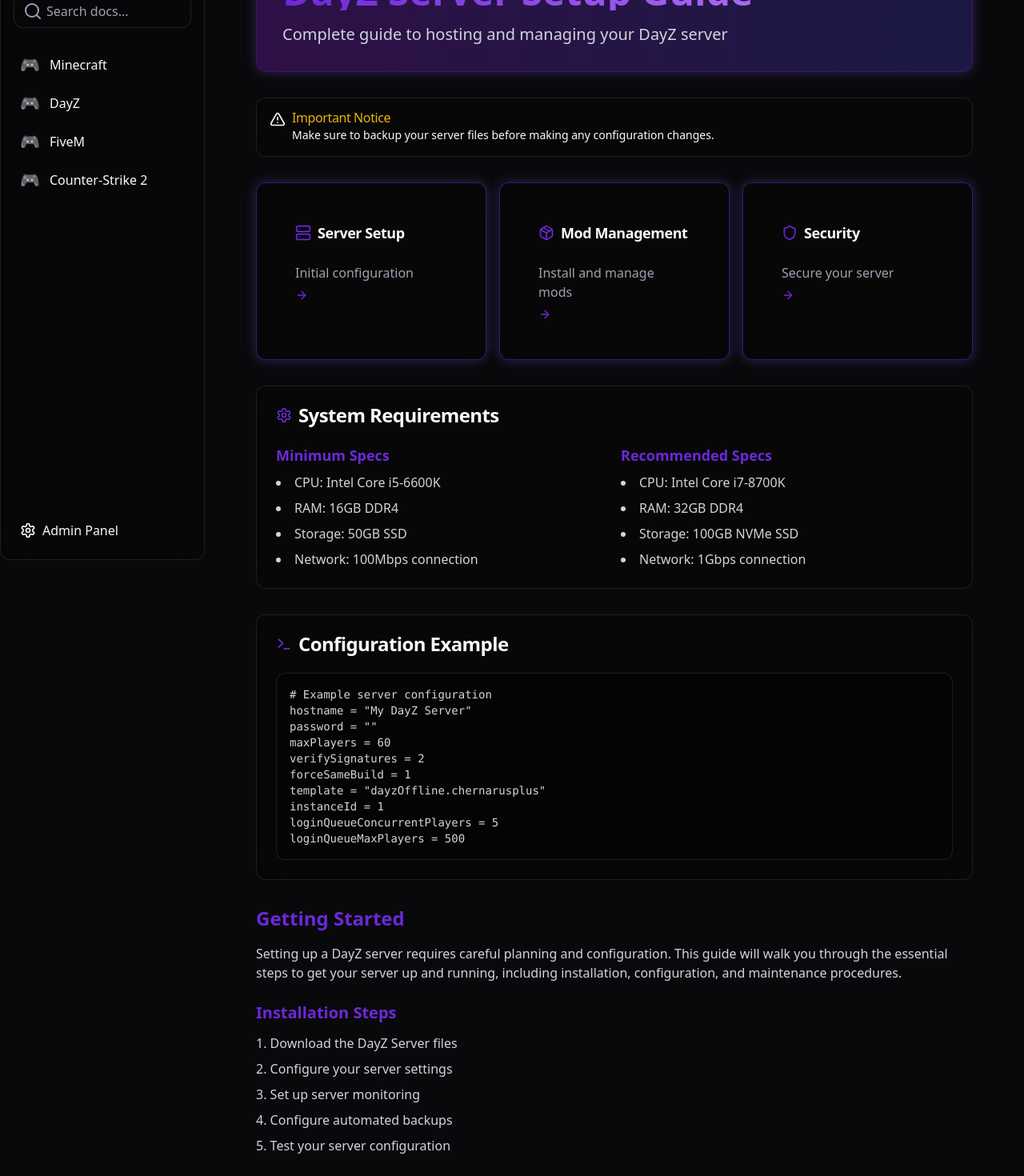
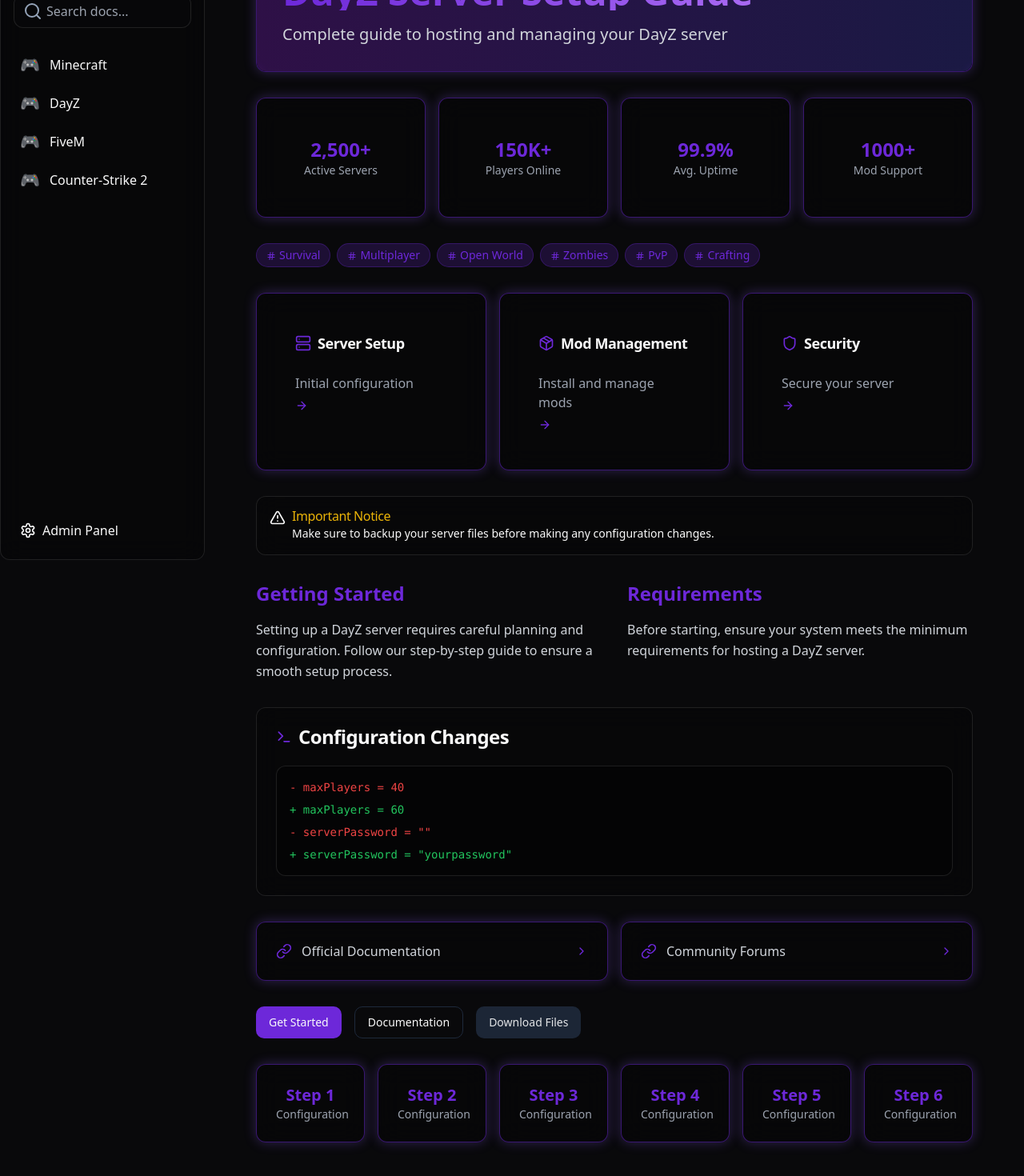
Before and after one commit to AN-Hosting/AN-Hosting.github.io, a React (Vite) app: page /games/dayz in a window 1280 px wide. Shown: the part 100-1570 px from the top of the page at 80% size. Built offline with nearby package versions, Linux system fonts and the light colour scheme.

Commit message:
Add new components and features
Implemented additional components including stats, diff code, URL, tags, link, title, paragraph, and column layouts (1/2/4/6). Added a button with special animation effects.
[skip gpt_engineer]

```diff
--- a/src/pages/games/DayZPage.tsx
+++ b/src/pages/games/DayZPage.tsx
@@ -1,7 +1,8 @@
 import { Layout } from '@/components/layout/Layout';
 import { Card, CardContent, CardHeader, CardTitle } from '@/components/ui/card';
 import { Alert, AlertDescription, AlertTitle } from '@/components/ui/alert';
-import { ArrowRight, Server, Package, Shield, AlertTriangle, Terminal, Settings } from 'lucide-react';
+import { Button } from '@/components/ui/button';
+import { ArrowRight, Server, Package, Shield, AlertTriangle, Terminal, Settings, Link as LinkIcon, Hash, ChevronRight } from 'lucide-react';
 
 const DayZPage = () => {
   return (
@@ -20,16 +21,34 @@ const DayZPage = () => {
           </div>
         </div>
 
-        {/* Alert Section */}
-        <Alert className="glass-card border-yellow-500/50">
-          <AlertTriangle className="h-5 w-5 text-yellow-500" />
-          <AlertTitle className="text-yellow-500">Important Notice</AlertTitle>
-          <AlertDescription>
-            Make sure to backup your server files before making any configuration changes.
-          </AlertDescription>
-        </Alert>
+        {/* Stats Grid */}
+        <div className="grid grid-cols-2 md:grid-cols-4 gap-4">
+          {[
+            { label: 'Active Servers', value: '2,500+' },
+            { label: 'Players Online', value: '150K+' },
+            { label: 'Avg. Uptime', value: '99.9%' },
+            { label: 'Mod Support', value: '1000+' }
+          ].map((stat, i) => (
+            <Card key={i} className="game-card text-center">
+              <CardContent className="pt-6">
+                <div className="text-2xl font-bold text-primary">{stat.value}</div>
+                <div className="text-sm text-gray-400">{stat.label}</div>
+              </CardContent>
+            </Card>
+          ))}
+        </div>
 
-        {/* Quick Links */}
+        {/* Tags Section */}
+        <div className="flex flex-wrap gap-2">
+          {['Survival', 'Multiplayer', 'Open World', 'Zombies', 'PvP', 'Crafting'].map((tag, i) => (
+            <span key={i} className="px-3 py-1 text-sm rounded-full bg-primary/20 text-primary border border-primary/30 hover:bg-primary/30 transition-colors cursor-pointer">
+              <Hash className="inline-block w-3 h-3 mr-1" />
+              {tag}
+            </span>
+          ))}
+        </div>
+
+        {/* Quick Links - 3 Columns */}
         <div className="grid grid-cols-1 md:grid-cols-3 gap-4">
           {[
             { title: 'Server Setup', icon: Server, desc: 'Initial configuration' },
@@ -51,78 +70,89 @@ const DayZPage = () => {
           ))}
         </div>
 
-        {/* Server Requirements */}
+        {/* Alert Section */}
+        <Alert className="glass-card border-yellow-500/50">
+          <AlertTriangle className="h-5 w-5 text-yellow-500" />
+          <AlertTitle className="text-yellow-500">Important Notice</AlertTitle>
+          <AlertDescription>
+            Make sure to backup your server files before making any configuration changes.
+          </AlertDescription>
+        </Alert>
+
+        {/* Two Columns Layout */}
+        <div className="grid grid-cols-1 md:grid-cols-2 gap-8">
+          <div className="space-y-4">
+            <h2 className="text-2xl font-bold text-primary">Getting Started</h2>
+            <p className="text-gray-300 leading-relaxed">
+              Setting up a DayZ server requires careful planning and configuration. Follow our step-by-step guide to ensure a smooth setup process.
+            </p>
+          </div>
+          <div className="space-y-4">
+            <h2 className="text-2xl font-bold text-primary">Requirements</h2>
+            <p className="text-gray-300 leading-relaxed">
+              Before starting, ensure your system meets the minimum requirements for hosting a DayZ server.
+            </p>
+          </div>
+        </div>
+
+        {/* Code Diff Example */}
         <Card className="glass-card">
           <CardHeader>
             <CardTitle className="flex items-center gap-2">
-              <Settings className="h-5 w-5 text-primary" />
-              System Requirements
+              <Terminal className="h-5 w-5 text-primary" />
+              Configuration Changes
             </CardTitle>
           </CardHeader>
-          <CardContent className="space-y-4">
-            <div className="grid grid-cols-1 md:grid-cols-2 gap-4">
-              <div className="space-y-2">
-                <h3 className="text-lg font-semibold text-primary">Minimum Specs</h3>
-                <ul className="list-disc list-inside space-y-2 text-gray-300">
-                  <li>CPU: Intel Core i5-6600K</li>
-                  <li>RAM: 16GB DDR4</li>
-                  <li>Storage: 50GB SSD</li>
-                  <li>Network: 100Mbps connection</li>
-                </ul>
-              </div>
-              <div className="space-y-2">
-                <h3 className="text-lg font-semibold text-primary">Recommended Specs</h3>
-                <ul className="list-disc list-inside space-y-2 text-gray-300">
-                  <li>CPU: Intel Core i7-8700K</li>
-                  <li>RAM: 32GB DDR4</li>
-                  <li>Storage: 100GB NVMe SSD</li>
-                  <li>Network: 1Gbps connection</li>
-                </ul>
-              </div>
+          <CardContent>
+            <div className="code-block space-y-2">
+              <div className="text-red-500">- maxPlayers = 40</div>
+              <div className="text-green-500">+ maxPlayers = 60</div>
+              <div className="text-red-500">- serverPassword = ""</div>
+              <div className="text-green-500">+ serverPassword = "yourpassword"</div>
             </div>
           </CardContent>
         </Card>
 
-        {/* Configuration Example */}
-        <Card className="glass-card">
-          <CardHeader>
-            <CardTitle className="flex items-center gap-2">
-              <Terminal className="h-5 w-5 text-primary" />
-              Configuration Example
-            </CardTitle>
-          </CardHeader>
-          <CardContent>
-            <div className="code-block">
-              <pre className="text-gray-300">
-                {`# Example server configuration
-hostname = "My DayZ Server"
-password = ""
-maxPlayers = 60
-verifySignatures = 2
-forceSameBuild = 1
-template = "dayzOffline.chernarusplus"
-instanceId = 1
-loginQueueConcurrentPlayers = 5
-loginQueueMaxPlayers = 500`}
-              </pre>
-            </div>
-          </CardContent>
-        </Card>
+        {/* URL Cards - 2 Columns */}
+        <div className="grid grid-cols-1 md:grid-cols-2 gap-4">
+          {[
+            { title: 'Official Documentation', url: 'https://dayz.com/docs' },
+            { title: 'Community Forums', url: 'https://forums.dayz.com' }
+          ].map((link, i) => (
+            <a key={i} href={link.url} target="_blank" rel="noopener noreferrer"
+               className="game-card flex items-center gap-3 p-4 group">
+              <LinkIcon className="h-5 w-5 text-primary" />
+              <span className="flex-grow text-gray-300">{link.title}</span>
+              <ChevronRight className="h-4 w-4 text-primary transition-transform group-hover:translate-x-1" />
+            </a>
+          ))}
+        </div>
 
-        {/* Blog-style Content */}
-        <div className="prose prose-invert max-w-none">
-          <h2 className="text-2xl font-bold text-primary mb-4">Getting Started</h2>
-          <p className="text-gray-300">
-            Setting up a DayZ server requires careful planning and configuration. This guide will walk you through the essential steps to get your server up and running, including installation, configuration, and maintenance procedures.
-          </p>
-          <h3 className="text-xl font-semibold text-primary mt-6 mb-3">Installation Steps</h3>
-          <ol className="list-decimal list-inside space-y-2 text-gray-300">
-            <li>Download the DayZ Server files</li>
-            <li>Configure your server settings</li>
-            <li>Set up server monitoring</li>
-            <li>Configure automated backups</li>
-            <li>Test your server configuration</li>
-          </ol>
+        {/* Action Buttons */}
+        <div className="flex flex-wrap gap-4">
+          <Button className="relative overflow-hidden group">
+            <span className="relative z-10">Get Started</span>
+            <div className="absolute inset-0 bg-gradient-to-r from-primary to-purple-600 opacity-0 group-hover:opacity-100 transition-opacity" />
+          </Button>
+
+          <Button variant="outline" className="relative overflow-hidden group">
+            <span className="relative z-10">Documentation</span>
+            <div className="absolute inset-0 bg-primary/10 opacity-0 group-hover:opacity-100 transition-opacity" />
+          </Button>
+
+          <Button variant="secondary" className="animate-pulse hover:animate-none">
+            Download Files
+          </Button>
+        </div>
+
+        {/* Six Column Grid */}
+        <div className="grid grid-cols-2 md:grid-cols-3 lg:grid-cols-6 gap-4">
+          {Array.from({ length: 6 }).map((_, i) => (
+            <Card key={i} className="game-card p-4 text-center">
+              <div className="text-xl font-bold text-primary">Step {i + 1}</div>
+              <div className="text-sm text-gray-400">Configuration</div>
+            </Card>
+          ))}
         </div>
       </div>
     </Layout>
```
